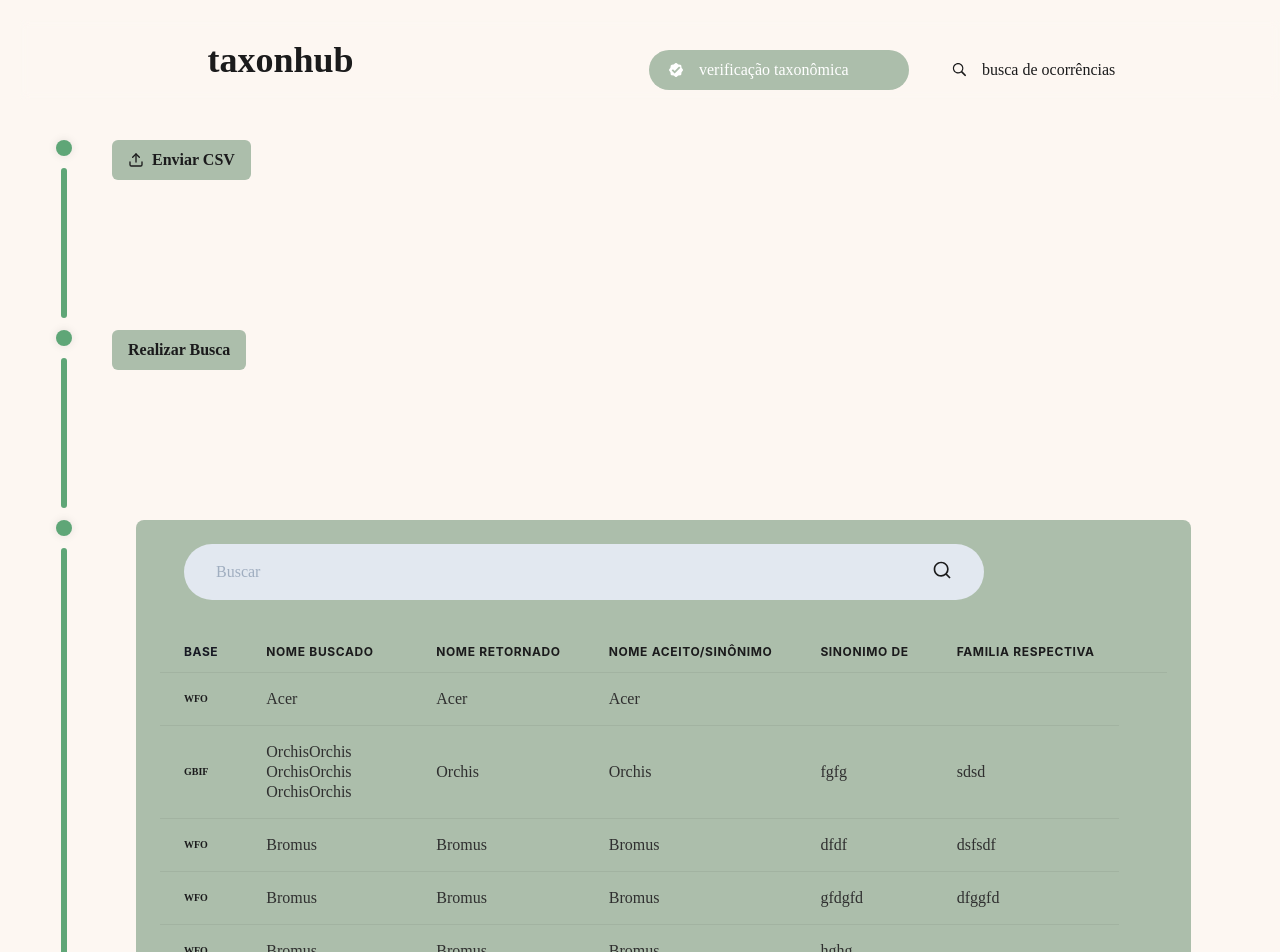
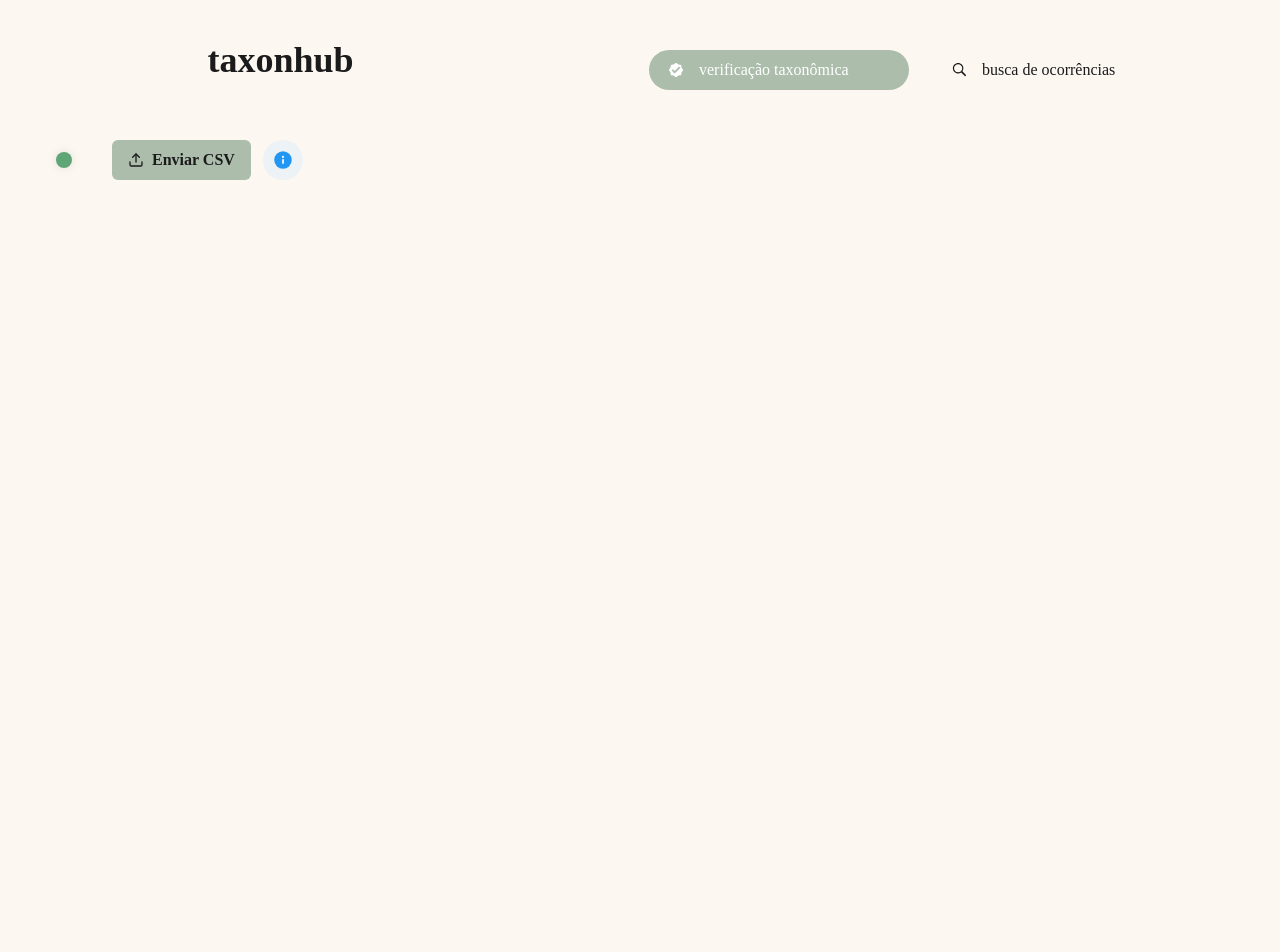
Before and after one commit to reginaldo-pro/taxonhub_2022, a Next.js app in the folder front-end/: page /taxonomies in a window 1280 px wide. Shown: the top 952 px of the page. After the commit the page ends 840 px from the top, so only its background shows below. Built offline with nearby package versions, Linux system fonts and the light colour scheme.

Commit message:
feat: 🎸 Taxonomies components calls + info cards

```diff
--- /dev/null
+++ b/front-end/src/components/DoSearch/index.tsx
@@ -0,0 +1,14 @@
+import { Flex, Spinner } from "@chakra-ui/react";
+import { useTaxonomies } from "../../hooks/useTaxonomies";
+import { CustomButton } from "../CustomButton";
+
+
+export function DoSearch({ token }: { token: string }) {
+    const { loading, getTaxonomies} = useTaxonomies();
+    return (
+        <Flex align="center">
+          <CustomButton onClick={() => getTaxonomies(token)} >{!loading ? 'Realizar busca' : 'Realizando busca...'}</CustomButton>
+          {loading && <Spinner size="md" ml="5" />}
+        </Flex>
+    )
+}
--- /dev/null
+++ b/front-end/src/components/InfoCardTaxonomy/index.tsx
@@ -0,0 +1,19 @@
+import { Box, Flex, Table, TableContainer, Tbody, Td, Text, Tfoot, Th, Thead, Tr } from "@chakra-ui/react";
+
+export function InfoCardTaxonomy() {
+    return (
+        <Box position={"absolute"} w="300px" mt="14" marginLeft={"20px"} h="50px" borderRadius="2px">
+            Formato do header CSV:
+            <Box w="100%" h="100%" bg="GrayText" borderRadius={"5px"} bottom="10%" left={{ base: "-10%", sm: "10%" }} >
+                <TableContainer>
+
+                </TableContainer>
+                <Text  fontSize={"12px"} color={"white"} ml="5" mt="2" w="100%">
+                </Text>
+                <Text fontSize={"12px"} color={"white"} ml="5" mt="2">
+                    BinomialName
+                </Text>
+            </Box>
+        </Box>
+    )
+}
--- a/front-end/src/components/Pagination/index.tsx
+++ b/front-end/src/components/Pagination/index.tsx
@@ -18,7 +18,7 @@ function generatePagesArray(from: number, to: number) {
 export function Pagination({
     totalCountOfRegisters,
     registersPerPage = 10,
-    currentPage,
+    currentPage= 1,
     onPageChange
 }: PaginationProps) {
 
@@ -38,7 +38,7 @@ export function Pagination({
             spacing="6"
         >
             <Box color={"white"}>
-                <strong>0</strong> - <strong>10</strong> de <strong>100</strong>
+                <strong>{(currentPage - 1)* registersPerPage}</strong> - <strong>{currentPage * registersPerPage }</strong> de <strong>{totalCountOfRegisters}</strong>
             </Box>
             <Stack direction="row" spacing="2">
 
--- a/front-end/src/components/SendCSV/index.tsx
+++ b/front-end/src/components/SendCSV/index.tsx
@@ -1,9 +1,12 @@
-import { Button, Input } from "@chakra-ui/react";
+import { Button, Flex, IconButton, Input, useOutsideClick } from "@chakra-ui/react";
 import { ChangeEvent, useRef, useState } from "react";
 import { FiUpload } from "react-icons/fi";
 import { toast } from "react-toastify";
 import React from "react";
 import { CustomButton } from "../CustomButton";
+import { IUseTaxonomies, useTaxonomies } from "../../hooks/useTaxonomies";
+import {FcInfo} from "react-icons/fc";
+import { InfoCardTaxonomy } from "../InfoCardTaxonomy";
 interface HTMLInputEvent extends ChangeEvent {
   target: HTMLInputElement & EventTarget;
 }
@@ -12,9 +15,14 @@ interface HTMLInputEvent extends ChangeEvent {
  *
  * @return {toast}
  */
-export function SendCSV() {
+export function SendCSV(): JSX.Element {
+  const { setFile, setStep } = useTaxonomies();
   const fileRef = useRef() as React.MutableRefObject<HTMLInputElement>;
   const [fileName, setFileName] = useState<string | undefined>("Enviar CSV");
+  const ref = useRef<HTMLButtonElement>(null)
+  const [visible, setVisible] = useState(false);
+
+
 
   const handleChange = (e: HTMLInputEvent) => {
     if (!e.target.files?.length) {
@@ -22,6 +30,7 @@ export function SendCSV() {
     }
 
     const files = e.target.files?.[0];
+    setFile(files);
 
     if (files?.name.split(".").pop() !== "csv") {
       return toast.error("Formato errado.");
@@ -32,12 +41,13 @@ export function SendCSV() {
     }
 
     setFileName(files?.name);
+    setStep(2);
     return toast.success("Arquivo adicionado.");
   };
 
   return (
-    <>
-      <CustomButton icon={FiUpload} onClick={() => fileRef.current.click()}>
+    <Flex position={"relative"}>
+      <CustomButton icon={FiUpload} onClick={() => fileRef.current?.click()}>
         {fileName}
       </CustomButton>
       <Input
@@ -48,6 +58,16 @@ export function SendCSV() {
         accept=".csv"
         sx={{ border: "none", display: "none" }}
       />
-    </>
+      <IconButton
+        borderRadius={"full"}
+        aria-label='Informação sobre o arquivo'
+        ref={ref}
+        ml="3"
+        onClick={() => setVisible(!visible)}
+      >
+        <FcInfo size={"20px"} />
+      </IconButton>
+      {visible && <InfoCardTaxonomy />}
+    </Flex>
   );
 }
--- a/front-end/src/components/Stepper/index.tsx
+++ b/front-end/src/components/Stepper/index.tsx
@@ -1,6 +1,6 @@
 import { Box, Flex } from "@chakra-ui/react";
 import { ReactNode } from "react";
-
+import {motion} from 'framer-motion'
 interface StepperProps {
     isLastStep: boolean;
     height: string;
@@ -9,7 +9,14 @@ interface StepperProps {
 
 export function Stepper({isLastStep,height, children }: StepperProps) {
   return (
-    <Flex flexDir={"row"}>
+    <motion.div
+        initial={{ opacity: 0 }}
+        animate={{ opacity: 1 }}
+        exit={{ opacity: 0 }}
+        transition={{ duration: 0.5 }}
+
+    >
+    <Flex flexDir={"row"} >
     <Flex align="center" justify={"flex-start"} flexDir={"column"}>
         <Flex
             w="5px"
@@ -18,10 +25,12 @@ export function Stepper({isLastStep,height, children }: StepperProps) {
             borderRadius="8px"
             boxShadow="0px 0px 10px rgba(0, 0, 0, 0.1)"
             p="8px"
+            mt="3"
             flexDir="column"
             justifyContent="center"
             mr="10"
             mb="3"
+            transition={"all 0.3s ease-in-out"}
         >
         </Flex>
         {!isLastStep && (
@@ -41,5 +50,6 @@ export function Stepper({isLastStep,height, children }: StepperProps) {
     </Flex>
     {children}
     </Flex>
+    </motion.div>
   );
 }
--- a/front-end/src/components/TableComponent/index.tsx
+++ b/front-end/src/components/TableComponent/index.tsx
@@ -10,13 +10,18 @@ import {
     useBreakpointValue,
   } from "@chakra-ui/react";
   import { Pagination } from "../Pagination/index";
-  import { useState } from "react";
+  import { useEffect, useState } from "react";
   import { SearchBox } from "../SearchBox";
-import { TaxonomiesListProps } from "../../pages/taxonomies";
-
+import { TaxonomiesListProps, TaxonomiesProps } from "../../hooks/useTaxonomies";
 
   export function TableComponent( {taxonomies, ...rest} : TaxonomiesListProps) {
     const [page, setPage] = useState(1);
+    const [items, setItems] = useState<TaxonomiesProps[]>([]);
+
+    useEffect(() => {
+      let newItems = taxonomies.slice((page - 1) * 3, page * 3);
+      setItems(newItems);
+    }, [page]);
 
     const isWideVersion = useBreakpointValue({
       base: false,
@@ -46,7 +51,7 @@ import { TaxonomiesListProps } from "../../pages/taxonomies";
                   </Tr>
                 </Thead>
                 <Tbody>
-                  {taxonomies.map((item, index) => (
+                  {items.map((item, index) => (
                     <Tr key={index}>
                       <Td px={["4", "4", "6"]} fontWeight={"bold"} fontSize={"10px"}>
                         {item.dataset}
@@ -71,9 +76,9 @@ import { TaxonomiesListProps } from "../../pages/taxonomies";
                 </Tbody>
               </Table>
               <Pagination
-                totalCountOfRegisters={100}
+                totalCountOfRegisters={6}
                 currentPage={page}
-                registersPerPage={10}
+                registersPerPage={3}
                 onPageChange={setPage}
               />
             </>
--- a/front-end/src/pages/taxonomies.tsx
+++ b/front-end/src/pages/taxonomies.tsx
@@ -1,5 +1,5 @@
-import { Box, Container, Flex } from '@chakra-ui/react'
-import { useState } from 'react'
+import { Box, Container, Flex, Spinner } from '@chakra-ui/react'
+import { useEffect, useState } from 'react'
 import { FiDownload } from 'react-icons/fi'
 import { CustomButton } from '../components/CustomButton'
 import { SendCSV } from '../components/SendCSV'
@@ -7,113 +7,25 @@ import { Stepper } from '../components/Stepper'
 import { TableComponent } from '../components/TableComponent'
 import { api } from '../services/api'
 import { v4 as uuidv4 } from 'uuid'
-import { parseCookies, setCookie} from 'nookies'
+import { parseCookies, setCookie } from 'nookies'
+import { useTaxonomies } from '../hooks/useTaxonomies'
+import { DoSearch } from '../components/DoSearch'
 
 
-export enum EDataset {
-  WFO = 'WFO',
-  GBIF = 'GBIF',
-}
-interface TaxonomiesProps {
-  searchedName: string;
-  returnedName: string;
-  acceptedNameOrSynonym: string;
-  synonymOf: string;
-  dataset: EDataset;
-  respectiveFamily: string;
-}
-
-
-export interface TaxonomiesListProps {
-  taxonomies: TaxonomiesProps[];
-}
 
 
 //generate random data with TaxonomiesListProps interface
-const taxonomies: TaxonomiesListProps = {
-  taxonomies: [
-    {
-      searchedName: 'Acer',
-      returnedName: 'Acer',
-      acceptedNameOrSynonym: 'Acer',
-      synonymOf: '',
-      dataset: EDataset.WFO,
-      respectiveFamily: '',
-    },
-    {
-      searchedName: 'OrchisOrchis  OrchisOrchis OrchisOrchis ',
-      returnedName: 'Orchis',
-      acceptedNameOrSynonym: 'Orchis',
-      synonymOf: 'fgfg',
-      dataset: EDataset.GBIF,
-      respectiveFamily: 'sdsd',
-    },
-    {
-      searchedName: 'Bromus',
-      returnedName: 'Bromus',
-      acceptedNameOrSynonym: 'Bromus',
-      synonymOf: 'dfdf',
-      dataset: EDataset.WFO,
-      respectiveFamily: 'dsfsdf',
-    },
-    {
-      searchedName: 'Bromus',
-      returnedName: 'Bromus',
-      acceptedNameOrSynonym: 'Bromus',
-      synonymOf: 'gfdgfd',
-      dataset: EDataset.WFO,
-      respectiveFamily: 'dfggfd',
-    },
-    {
-      searchedName: 'Bromus',
-      returnedName: 'Bromus',
-      acceptedNameOrSynonym: 'Bromus',
-      synonymOf: 'hghg',
-      dataset: EDataset.WFO,
-      respectiveFamily: '',
-    },
-    {
-      searchedName: 'Bromus',
-      returnedName: 'Bromus',
-      acceptedNameOrSynonym: 'Bromus',
-      synonymOf: 'ass',
-      dataset: EDataset.WFO,
-      respectiveFamily: 'ff',
-    },
-
-
-  ],
-};
 
 interface TaxonomiesPageProps {
   token: string;
 }
 
 const Home = ({token}: TaxonomiesPageProps) => {
-  const [loading, setLoading] = useState(false);
-  console.log(token)
-
-  const getTaxonomy = async () => {
-    setLoading(true);
-    const {data} = await api.get('/taxonomy/generatecsv', {
-        params: {
-          userId: token
-        },
-        responseType: 'blob'
-      }
-    );
-
-    const url = window.URL.createObjectURL(new Blob([data]));
-    const link = document.createElement('a');
-    link.href = url;
-    link.setAttribute('download', 'taxonomy.csv');
-    link.click();
-
-    setLoading(false);
-  }
+  const {step, taxonomies } = useTaxonomies();
 
 
-  const Timeline = [
+
+  let components = [
     {
       title: 'Step 1',
       component: <SendCSV />,
@@ -121,7 +33,7 @@ const Home = ({token}: TaxonomiesPageProps) => {
     },
     {
       title: 'Step 2',
-      component: <CustomButton onClick={getTaxonomy}>Realizar Busca</CustomButton>,
+      component: <DoSearch token={token} />,
       height: '150px',
     },
     {
@@ -131,23 +43,38 @@ const Home = ({token}: TaxonomiesPageProps) => {
     },
     {
       title: 'Step 4',
-      component: <CustomButton icon={FiDownload}>Download</CustomButton>,
+      component: <a href={"http://localhost:3333/taxonomy/download?userId="+token}>
+        <CustomButton icon={FiDownload}>Download</CustomButton>
+        </a>,
       height: '150px',
     }
   ]
+  const [currentComponents, setCurrentComponents] = useState([components[0]]);
+
+  useEffect(() => {
+
+    let newComponents = components.filter((component, index) => index < step);
+    setCurrentComponents(
+      newComponents
+    );
+
+  }, [step]);
+
+
 
   return (
     <Container
       maxW="8xl"
     >
-    <Flex id="head" w={"100%"} p={{ sm: "1", md: "5" }} paddingBottom={'2px'} flexDir={{ base: 'column', md: 'column', lg: "column", xl: "column" }}>
-      <Flex flexDir={"column"} w={'100%'} alignItems={"flex-start"} mt="100px" mb={"100px"}>
+      <Flex id="head" w={"100%"} p={{ sm: "1", md: "5" }} paddingBottom={'2px'} flexDir={{ base: 'column', md: 'column', lg: "column", xl: "column" }} >
+        <Flex flexDir={"column"} w={'100%'} alignItems={"flex-start"} mt="100px" mb={"100px"} >
           {
-          Timeline.map((step, index) => {
+            currentComponents.map((step, index) => {
+
               return (
                 <Stepper
                   key={index}
-                isLastStep={index === Timeline.length - 1}
+                  isLastStep={index === currentComponents.length - 1}
                   height={step.height}
                 >
                   <Box>
@@ -163,6 +90,7 @@ const Home = ({token}: TaxonomiesPageProps) => {
   )
 }
 
+export default Home
 
 
 export const getServerSideProps = async (ctx: any) => {
@@ -186,7 +114,3 @@ export const getServerSideProps = async (ctx: any) => {
     },
   };
 };
-
-
-
-export default Home
```
Also changed, not shown: front-end/src/components/InfoCardOccurrency/index.tsx (added, +19 -0 lines). Lines whose indentation alone changed are shown as unchanged.
